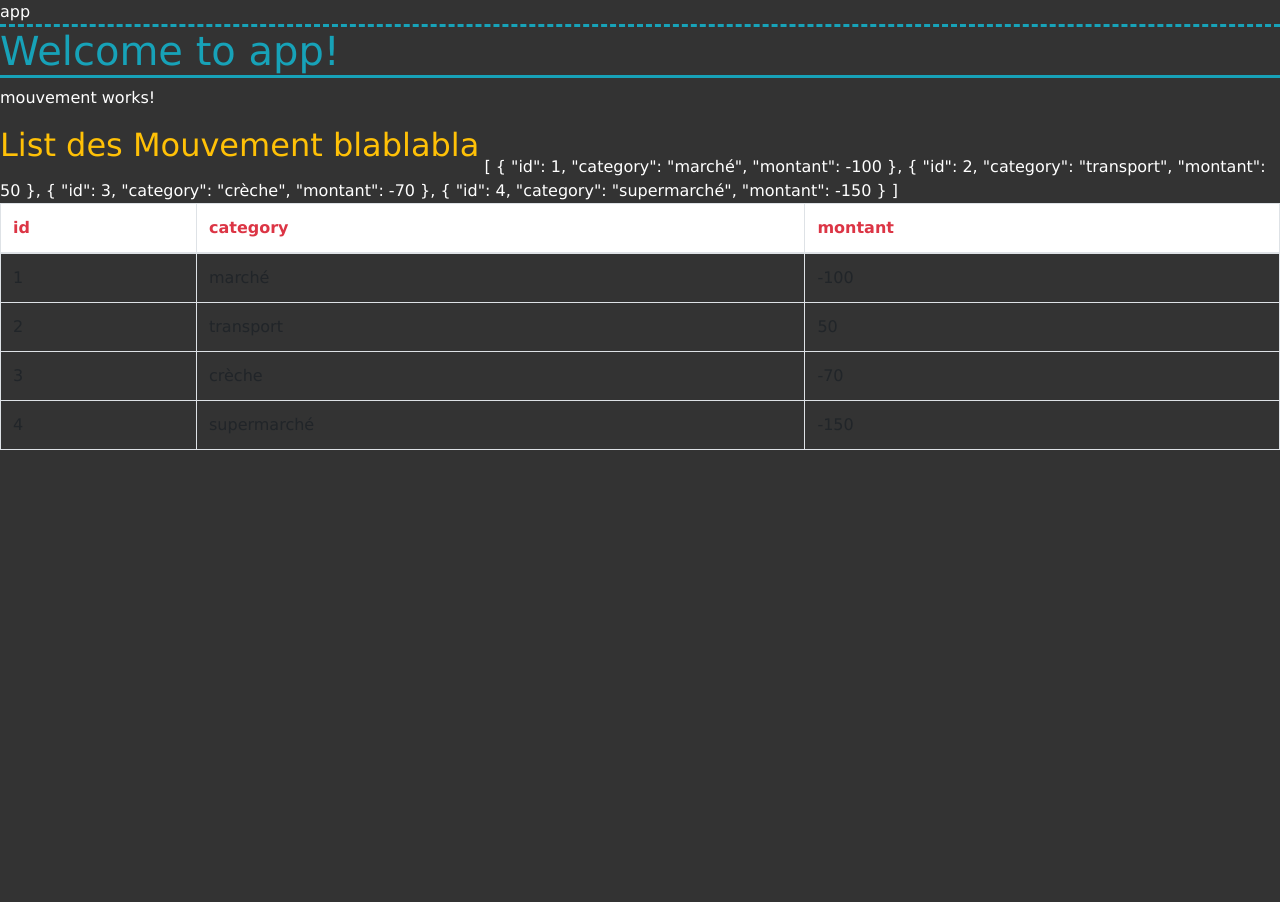
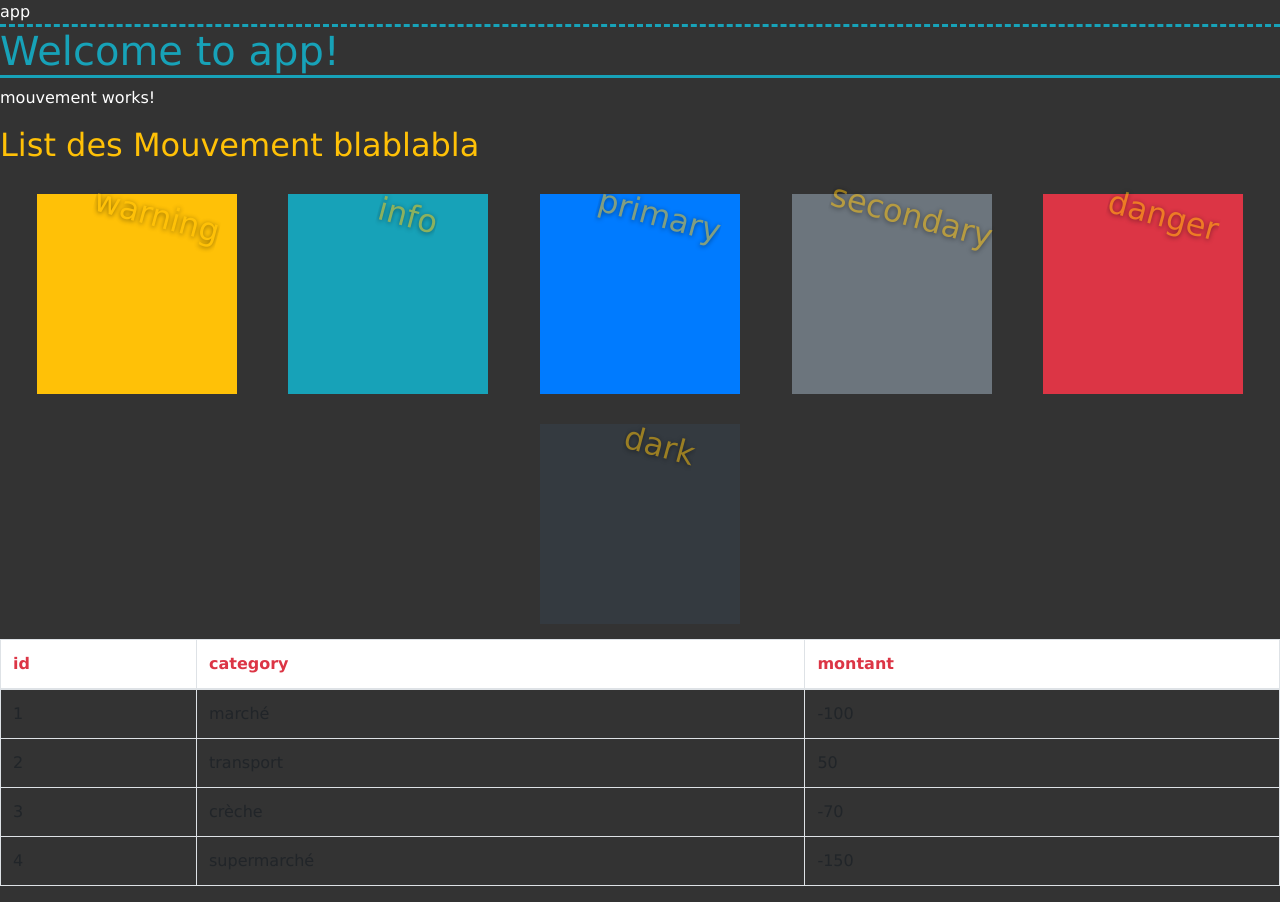
Before and after one commit to m4nu56/budget-app, an Angular app: page / in a window 1280 px wide. Before the commit the page ends 800 px from the top, so only its background shows below. Built offline with nearby package versions, Linux system fonts and the light colour scheme.

Commit message:
feat: Les préfixes CSS avec Autoprefixer & Browserslist
- ajout des règles de browserslist pour quels prefixe on voulait voir compilés sur nos css
- ajout de règles d'environnement pour les règles browserslist

```diff
--- a/src/app/list-mouvement/list-mouvement.component.html
+++ b/src/app/list-mouvement/list-mouvement.component.html
@@ -1,5 +1,28 @@
 <h2>List des Mouvement blablabla </h2>
-{{ listMouvement | json }}
+
+<div class="flex-container">
+
+  <div class="text-white bg-warning">
+    <h2>warning</h2>
+  </div>
+  <div class="text-white bg-info">
+    <h2>info</h2>
+  </div>
+  <div class="text-white bg-primary">
+    <h2>primary</h2>
+  </div>
+  <div class="text-white bg-secondary">
+    <h2>secondary</h2>
+  </div>
+  <div class="text-white bg-danger">
+    <h2>danger</h2>
+  </div>
+  <div class="text-white bg-dark">
+    <h2>dark</h2>
+  </div>
+
+</div>
+
 
 <table class="table table-bordered">
   <thead>
--- a/src/sass/styles.scss
+++ b/src/sass/styles.scss
@@ -8,3 +8,27 @@ body, html {
   color: $text-default-color;
   font-family: $font-stack-verdana;
 }
+
+.flex-container {
+  min-width: 100%;
+  display: flex;
+  flex-direction: row;
+  justify-content: space-evenly;
+  flex-wrap: wrap;
+
+  div {
+    display: flex;
+    flex-direction: row;
+    height: 200px;
+    width: 200px;
+    margin: 15px;
+    justify-content: center;
+
+    h2 {
+      user-select: none;
+      transform: rotate(15deg);
+      opacity: .5;
+      text-shadow: 0 1px 5px rgba(0, 0, 0, .9);
+    }
+  }
+}
```
Also changed, not shown: package.json (+12 -0 lines), .travis.yml.
